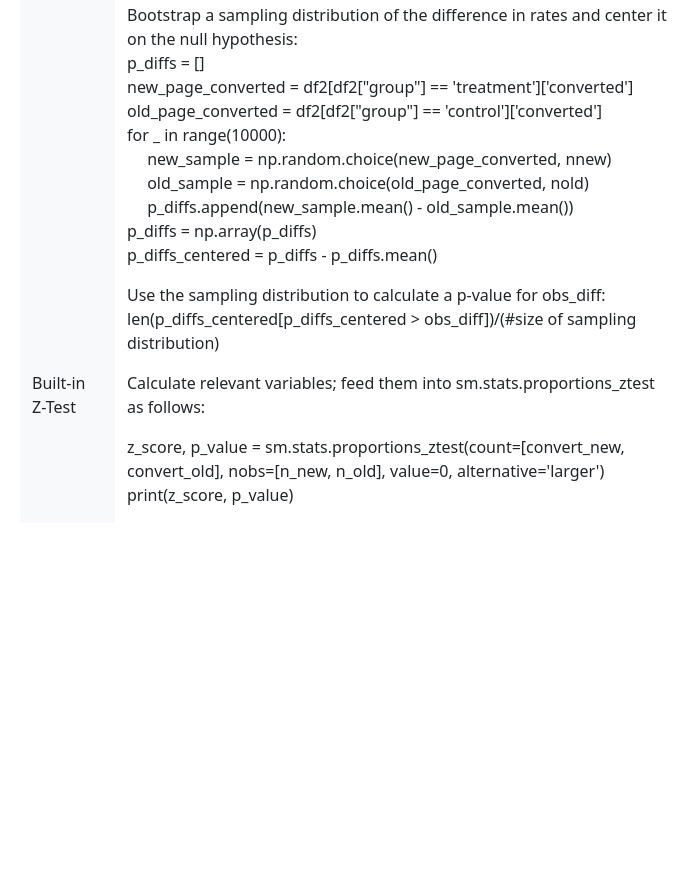
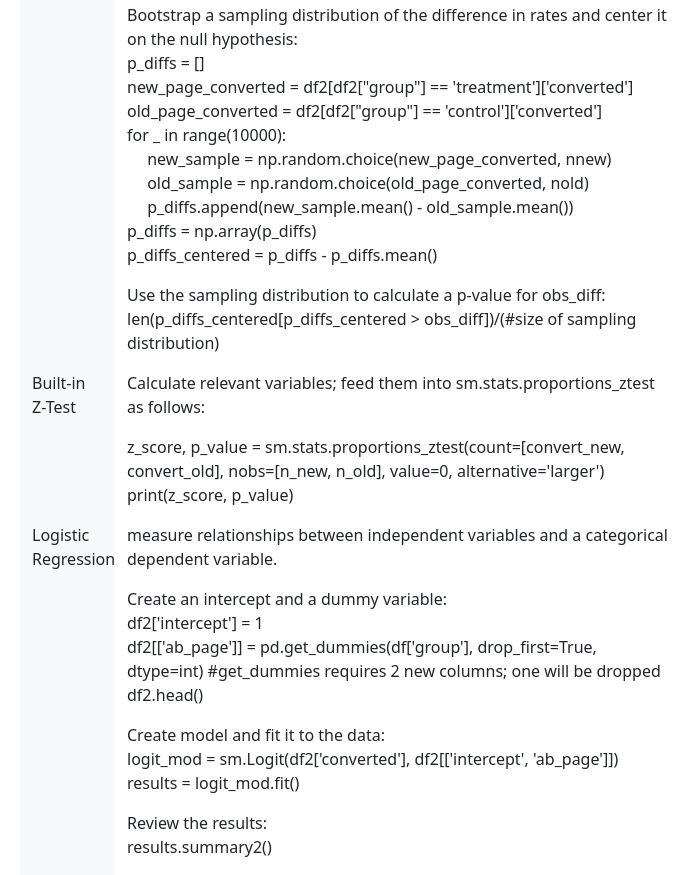
Before and after one commit to Amaricopa/Amaricopa, a plain HTML site: page AB_Testing_Methods.html in a window 1280 px wide. Shown: the part 376-1251 px from the top of the page, without its empty margins (50-748 px from the left). Before the commit the page ends 899 px from the top, so only its background shows below. Drawn offline with nearby package versions, Linux system fonts and the light colour scheme.

Commit message:
update AB_testing_methods

```diff
--- a/AB_Testing_Methods.html
+++ b/AB_Testing_Methods.html
@@ -63,6 +63,28 @@
                     print(z_score, p_value)</p>
             </div>
         </div>
+        <div class="row">
+            <div class="col-1 bg-light">
+                <p>Logistic Regression</p>
+            </div>
+            <div class="col-6">
+                <p>measure relationships between independent variables and a categorical dependent variable.</p>
+                <p>Create an intercept and a dummy variable:<br>
+                    df2['intercept'] = 1<br>
+                    df2[['ab_page']] = pd.get_dummies(df['group'], drop_first=True, dtype=int) #get_dummies requires 2 new columns; one will be dropped<br>
+                    df2.head()<br>
+                </p>
+                <p>
+                    Create model and fit it to the data:<br>
+                    logit_mod = sm.Logit(df2['converted'], df2[['intercept', 'ab_page']])<br>
+                    results = logit_mod.fit()
+                </p>
+                <p>
+                    Review the results:<br>
+                    results.summary2()
+                </p>
+            </div>
+        </div>
      </main>
     </body>
 </html>
```
